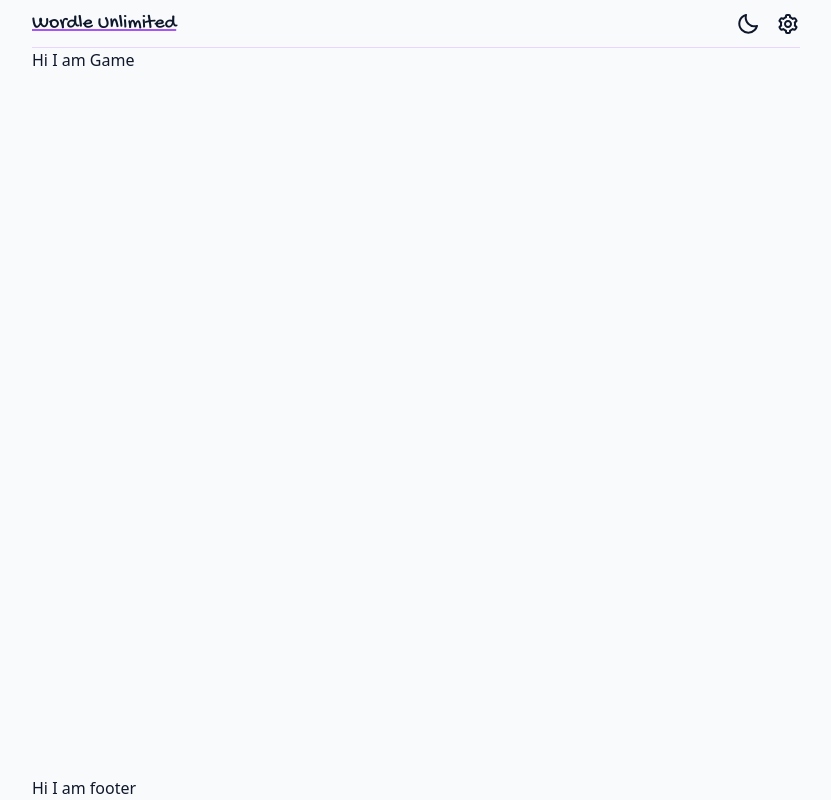
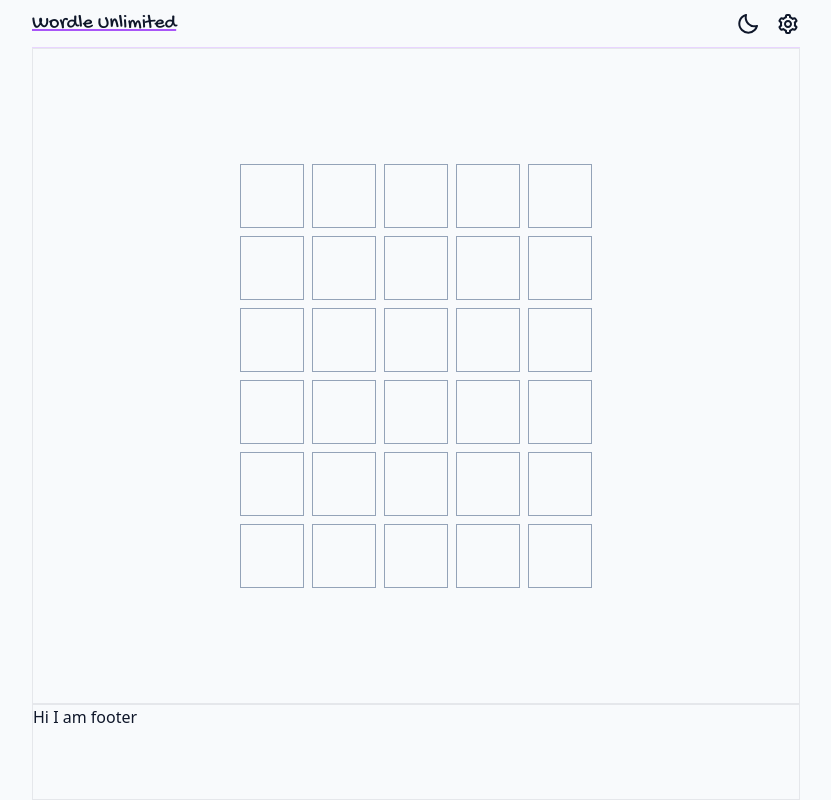
Before and after one commit to MarkyJD/unlimited-words, a React (Create React App) app: page / in a window 1280 px wide. Shown: the whole page, without its empty margins (224-1055 px from the left). Built offline with nearby package versions, Linux system fonts and the light colour scheme; the HTML template or start-up script is replaced by a standard one.

Commit message:
add: basic board layout

```diff
--- a/package.json
+++ b/package.json
@@ -6,6 +6,7 @@
     "@testing-library/jest-dom": "^5.16.1",
     "@testing-library/react": "^12.1.2",
     "@testing-library/user-event": "^13.5.0",
+    "prop-types": "^15.8.1",
     "react": "^17.0.2",
     "react-dom": "^17.0.2",
     "react-icons": "^4.3.1",
--- a/src/components/Footer/index.js
+++ b/src/components/Footer/index.js
@@ -1,6 +1,6 @@
 export default function Footer() {
   return (
-    <div>
+    <div className="h-24 border">
       <h1>Hi I am footer</h1>
     </div>
   );
--- /dev/null
+++ b/src/components/Game/Word.js
@@ -0,0 +1,17 @@
+import PropTypes from 'prop-types';
+
+export default function Word({ word }) {
+  return (
+    <>
+      <div className="letter">{word || ' '}</div>
+      <div className="letter">{word || ' '}</div>
+      <div className="letter">{word || ' '}</div>
+      <div className="letter">{word || ' '}</div>
+      <div className="letter">{word || ' '}</div>
+    </>
+  );
+}
+
+Word.propTypes = {
+  word: PropTypes.string.isRequired,
+};
--- a/src/components/Game/index.js
+++ b/src/components/Game/index.js
@@ -1,7 +1,18 @@
+import Word from './Word';
+import useWord from '../../hooks/useWord';
+
 export default function Game() {
+  const { gameWord } = useWord();
   return (
-    <div className="">
-      <h1>Hi I am Game</h1>
+    <div className="border flex items-center justify-center flex-1">
+      <div className="grid grid-cols-5 grid-rows-6 gap-2">
+        <Word word="" />
+        <Word word="" />
+        <Word word="" />
+        <Word word="" />
+        <Word word="" />
+        <Word word="" />
+      </div>
     </div>
   );
 }
--- /dev/null
+++ b/src/hooks/useWord.js
@@ -0,0 +1,14 @@
+import { useEffect, useState } from 'react';
+import words from '/assets/data/word-list.txt';
+
+export default function useWord() {
+  const [word, setWord] = useState('');
+
+  useEffect(() => {
+    async function getWord() {
+      await getRandomWord(words);
+    }
+  }, []);
+
+  return { word };
+}
--- a/src/index.css
+++ b/src/index.css
@@ -11,6 +11,10 @@
 @layer components {
   .icon {
     @apply text-2xl cursor-pointer hover:text-purple-500;
+  }
+
+  .letter {
+    @apply h-12 w-12 sm:h-14 sm:w-14 md:h-16 md:w-16 uppercase text-lg border flex items-center justify-center border-slate-400;
   }
 }
 
--- a/src/pages/Home.js
+++ b/src/pages/Home.js
@@ -6,9 +6,7 @@ export default function Home() {
   return (
     <div className="max-w-screen-sm md:max-w-screen-md min-h-screen mx-auto flex flex-col justify-between">
       <Header />
-      <div className="flex-1">
-        <Game />
-      </div>
+      <Game />
       <Footer />
     </div>
   );
```
Also changed, not shown: public/assets/data/word-list.txt (renamed from a.txt), src/helpers/helpers.js (added), 1 other file (tests, documents, lock files or other folders).
